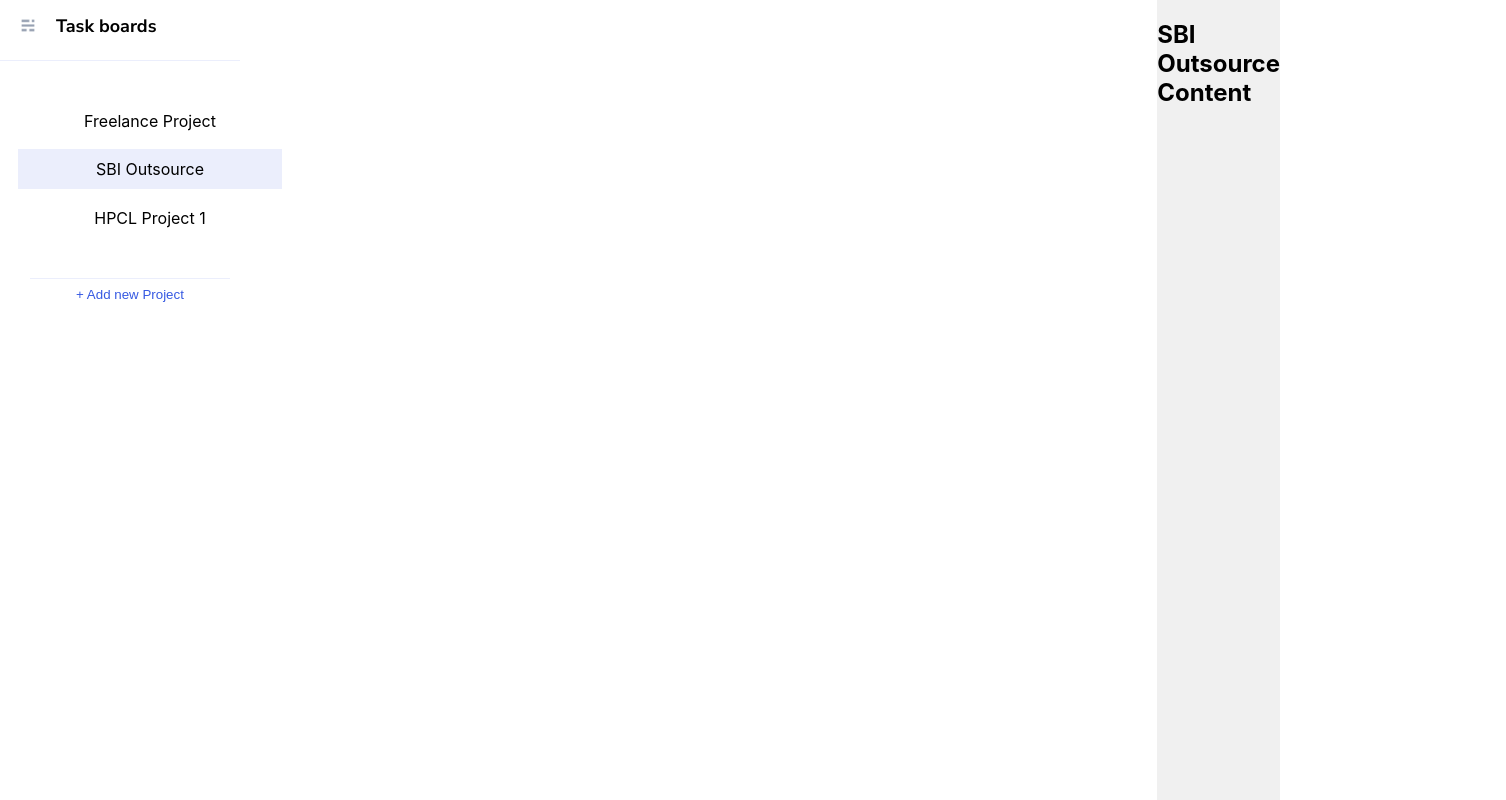
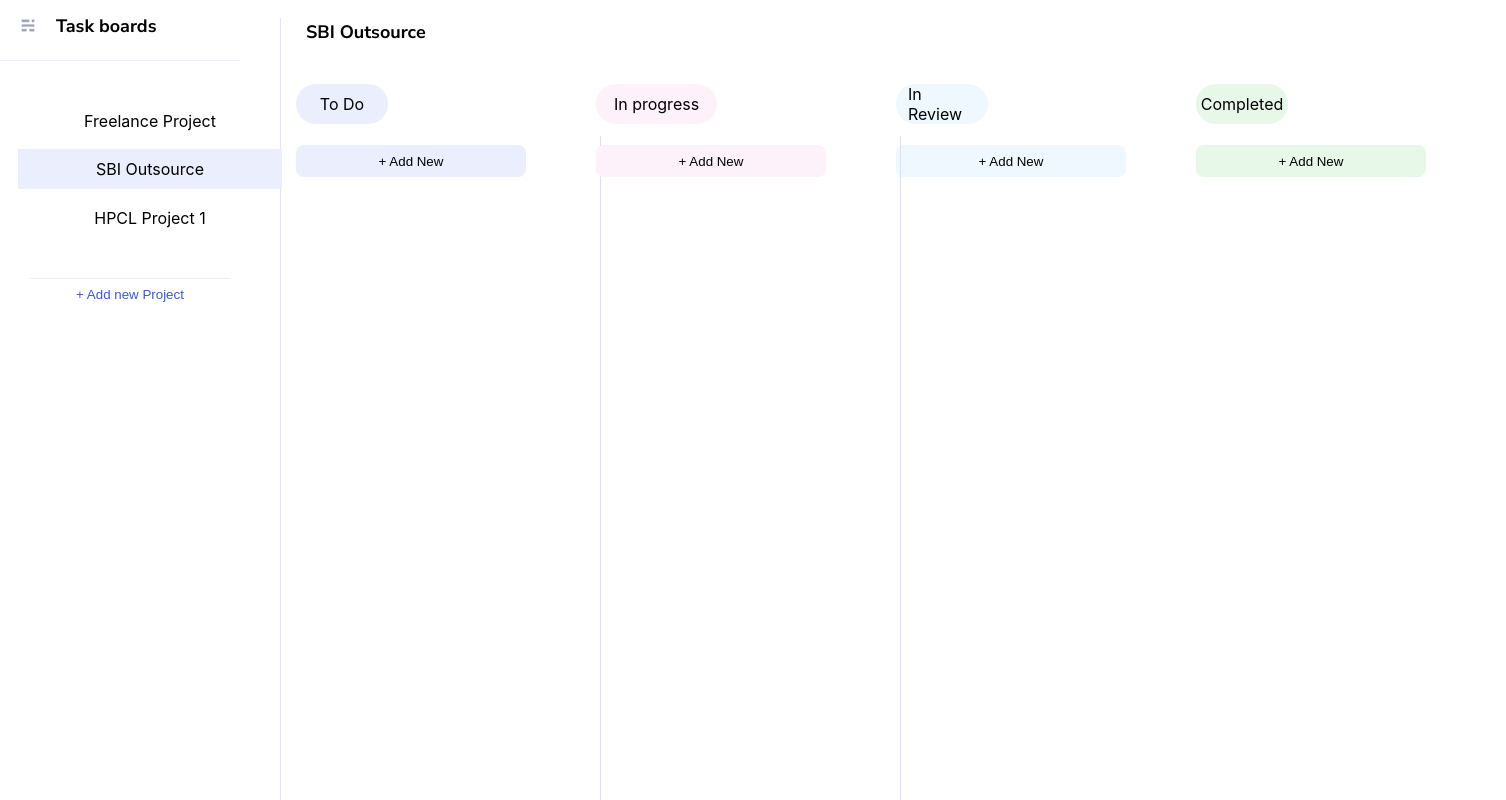
Before and after one commit to KasiViswanadh119/todoapp, a React (Create React App) app: page /sbi-outsource in a window 1280 px wide. Shown: the top 800 px of the page, 1506 px wide, since content can reach past the window. Built offline with nearby package versions, Linux system fonts and the light colour scheme.

Commit message:
modifieddesign

```diff
--- a/src/App.css
+++ b/src/App.css
@@ -1,3 +1,8 @@
+body {
+  overflow-x: hidden;
+  background-color: white;
+}
+
 .Page{
   width: 100%;
   height: 1024px;
@@ -114,6 +119,7 @@
   display: flex;
   flex-direction: row;
   gap: 30px;
+  width: 1200px;
 }
 
 .todo{
@@ -182,7 +188,7 @@
 padding: 10px, 8px, 10px, 8px;
 border-radius: 8px;
 gap: 4px;
-
+border: none;
 }
 
 .progresstext {
@@ -210,6 +216,8 @@
 padding: 10px, 8px, 10px, 8px;
 border-radius: 8px;
 gap: 4px;
+border: none;
+
 
 }
 
@@ -238,6 +246,7 @@
 padding: 10px, 8px, 10px, 8px;
 border-radius: 8px;
 gap: 4px;
+border: none;
 
 }
 
@@ -266,13 +275,14 @@
 padding: 10px, 8px, 10px, 8px;
 border-radius: 8px;
 gap: 4px;
+border: none;
 
 }
 
 /*seperationLines*/
 .seperation::before,
 .seperation::after,
-.seperation .additional-line {
+.seperation .line {
   content: '';
   position: absolute;
   width: 1px;
@@ -290,7 +300,444 @@
   left: 900px;
 }
 
-.seperation .additional-line {
+.seperation .line {
   top: 136px;
   left: 1200px;
 }
+
+/*This is for SbioutSource*/
+
+.content{
+  background-color: white;
+  border-left: 1px solid #3659E229;
+  width: 1200px;
+  height: 1024px;
+  left: 240px;
+  gap: 10px;
+
+}
+
+.header{
+  width: 1200px;
+  height: 60px;
+  padding: 16px, 24px, 16px, 24px;
+  gap: 10px;
+  font-style: Typography Styles;
+  font-family:'Nunito Sans',sans-serif;
+  font-size: 18px;
+  font-weight: 600;
+  line-height: 28px;
+  letter-spacing: 0em;
+  text-align: left;
+  position: relative;
+  left: 25px;
+}
+
+.seperation{
+  display: flex;
+  flex-direction: row;
+  gap: 30px;
+  width: 1200px;
+}
+
+.todo{
+  display: flex;
+  flex-direction: column;
+  width: 270px;
+  height: 1024px;
+  top: 84px;
+  left: 50px;
+  gap: 20px;
+
+}
+
+.progress{
+  display: flex;
+  flex-direction: column;
+  width: 270px;
+  height: 1024px;
+  top: 84px;
+  left: 318px;
+  gap: 20px;
+}
+
+.review{
+  display: flex;
+  flex-direction: column;
+  width: 270px;
+  height: 1024px;
+  top: 84px;
+  left: 612px;
+  gap: 20px;
+}
+
+.completed{
+  display: flex;
+  flex-direction: column;
+  width: 270px;
+  height: 1024px;
+  top: 84px;
+  left: 906px;
+  gap: 20px;
+}
+
+.todotext {
+  position: relative;
+  left: 15px; /* Adjust this value based on your layout */
+  top: 10px; /* Center the text vertically */
+  transform: translateY(-50%); /* Center the text vertically */
+  background: #EBEEFC;
+  width: 68px;
+  height: 32px;
+  padding: 4px 12px; /* Adjust padding shorthand */
+  border-radius: 20px;
+  display: flex;
+  justify-content: center;
+  align-items: center;
+}
+
+.todobutton{
+  background: #EBEEFC;
+  position: relative;
+  left: 15px;
+  top: -25px;
+  width: 230px;
+height: 32px;
+padding: 10px, 8px, 10px, 8px;
+border-radius: 8px;
+gap: 4px;
+border: none;
+}
+
+.progresstext {
+  position: relative;
+  left: 15px; /* Adjust this value based on your layout */
+  top: 10px; /* Center the text vertically */
+  transform: translateY(-50%); /* Center the text vertically */
+  background: #FDF2FA;
+  width: 97px;
+  height: 32px;
+  padding: 4px 12px; /* Adjust padding shorthand */
+  border-radius: 20px;
+  display: flex;
+  justify-content: center;
+  align-items: center;
+}
+
+.progressbutton{
+  background: #FDF2FA;
+  position: relative;
+  left: 15px;
+  top: -25px;
+  width: 230px;
+height: 32px;
+padding: 10px, 8px, 10px, 8px;
+border-radius: 8px;
+gap: 4px;
+border: none;
+
+
+}
+
+.reviewtext {
+  position: relative;
+  left: 15px; /* Adjust this value based on your layout */
+  top: 10px; /* Center the text vertically */
+  transform: translateY(-50%); /* Center the text vertically */
+  background: #EFF8FF;
+  width: 68px;
+  height: 32px;
+  padding: 4px 12px; /* Adjust padding shorthand */
+  border-radius: 20px;
+  display: flex;
+  justify-content: center;
+  align-items: center;
+}
+
+.reviewbutton{
+  background: #EFF8FF;
+  position: relative;
+  left: 15px;
+  top: -25px;
+  width: 230px;
+height: 32px;
+padding: 10px, 8px, 10px, 8px;
+border-radius: 8px;
+gap: 4px;
+border: none;
+
+}
+
+.completedtext {
+  position: relative;
+  left: 15px; /* Adjust this value based on your layout */
+  top: 10px; /* Center the text vertically */
+  transform: translateY(-50%); /* Center the text vertically */
+  background: #E7F8E9;
+  width: 68px;
+  height: 32px;
+  padding: 4px 12px; /* Adjust padding shorthand */
+  border-radius: 20px;
+  display: flex;
+  justify-content: center;
+  align-items: center;
+}
+
+.completedbutton{
+  background: #E7F8E9;
+  position: relative;
+  left: 15px;
+  top: -25px;
+  width: 230px;
+height: 32px;
+padding: 10px, 8px, 10px, 8px;
+border-radius: 8px;
+gap: 4px;
+border: none;
+
+}
+
+/*seperationLines*/
+.seperation::before,
+.seperation::after,
+.seperation .line {
+  content: '';
+  position: absolute;
+  width: 1px;
+  height: 821px;
+  border-left: 1px solid #D8E0FD;
+}
+
+.seperation::before {
+  top: 136px;
+  left: 600px;
+}
+
+.seperation::after {
+  top: 136px;
+  left: 900px;
+}
+
+.seperation .line {
+  top: 136px;
+  left: 1200px;
+}
+
+
+/*This is for HpclProject*/
+
+.content{
+  background-color: white;
+  border-left: 1px solid #3659E229;
+  width: 1200px;
+  height: 1024px;
+  left: 240px;
+  gap: 10px;
+
+}
+
+.header{
+  width: 1200px;
+  height: 60px;
+  padding: 16px, 24px, 16px, 24px;
+  gap: 10px;
+  font-style: Typography Styles;
+  font-family:'Nunito Sans',sans-serif;
+  font-size: 18px;
+  font-weight: 600;
+  line-height: 28px;
+  letter-spacing: 0em;
+  text-align: left;
+  position: relative;
+  left: 25px;
+}
+
+.seperation{
+  display: flex;
+  flex-direction: row;
+  gap: 30px;
+  width: 1200px;
+}
+
+.todo{
+  display: flex;
+  flex-direction: column;
+  width: 270px;
+  height: 1024px;
+  top: 84px;
+  left: 50px;
+  gap: 20px;
+
+}
+
+.progress{
+  display: flex;
+  flex-direction: column;
+  width: 270px;
+  height: 1024px;
+  top: 84px;
+  left: 318px;
+  gap: 20px;
+}
+
+.review{
+  display: flex;
+  flex-direction: column;
+  width: 270px;
+  height: 1024px;
+  top: 84px;
+  left: 612px;
+  gap: 20px;
+}
+
+.completed{
+  display: flex;
+  flex-direction: column;
+  width: 270px;
+  height: 1024px;
+  top: 84px;
+  left: 906px;
+  gap: 20px;
+}
+
+.todotext {
+  position: relative;
+  left: 15px; /* Adjust this value based on your layout */
+  top: 10px; /* Center the text vertically */
+  transform: translateY(-50%); /* Center the text vertically */
+  background: #EBEEFC;
+  width: 68px;
+  height: 32px;
+  padding: 4px 12px; /* Adjust padding shorthand */
+  border-radius: 20px;
+  display: flex;
+  justify-content: center;
+  align-items: center;
+}
+
+.todobutton{
+  background: #EBEEFC;
+  position: relative;
+  left: 15px;
+  top: -25px;
+  width: 230px;
+height: 32px;
+padding: 10px, 8px, 10px, 8px;
+border-radius: 8px;
+gap: 4px;
+border: none;
+}
+
+.progresstext {
+  position: relative;
+  left: 15px; /* Adjust this value based on your layout */
+  top: 10px; /* Center the text vertically */
+  transform: translateY(-50%); /* Center the text vertically */
+  background: #FDF2FA;
+  width: 97px;
+  height: 32px;
+  padding: 4px 12px; /* Adjust padding shorthand */
+  border-radius: 20px;
+  display: flex;
+  justify-content: center;
+  align-items: center;
+}
+
+.progressbutton{
+  background: #FDF2FA;
+  position: relative;
+  left: 15px;
+  top: -25px;
+  width: 230px;
+height: 32px;
+padding: 10px, 8px, 10px, 8px;
+border-radius: 8px;
+gap: 4px;
+border: none;
+
+
+}
+
+.reviewtext {
+  position: relative;
+  left: 15px; /* Adjust this value based on your layout */
+  top: 10px; /* Center the text vertically */
+  transform: translateY(-50%); /* Center the text vertically */
+  background: #EFF8FF;
+  width: 68px;
+  height: 32px;
+  padding: 4px 12px; /* Adjust padding shorthand */
+  border-radius: 20px;
+  display: flex;
+  justify-content: center;
+  align-items: center;
+}
+
+.reviewbutton{
+  background: #EFF8FF;
+  position: relative;
+  left: 15px;
+  top: -25px;
+  width: 230px;
+height: 32px;
+padding: 10px, 8px, 10px, 8px;
+border-radius: 8px;
+gap: 4px;
+border: none;
+
+}
+
+.completedtext {
+  position: relative;
+  left: 15px; /* Adjust this value based on your layout */
+  top: 10px; /* Center the text vertically */
+  transform: translateY(-50%); /* Center the text vertically */
+  background: #E7F8E9;
+  width: 68px;
+  height: 32px;
+  padding: 4px 12px; /* Adjust padding shorthand */
+  border-radius: 20px;
+  display: flex;
+  justify-content: center;
+  align-items: center;
+}
+
+.completedbutton{
+  background: #E7F8E9;
+  position: relative;
+  left: 15px;
+  top: -25px;
+  width: 230px;
+height: 32px;
+padding: 10px, 8px, 10px, 8px;
+border-radius: 8px;
+gap: 4px;
+border: none;
+
+}
+
+/*seperationLines*/
+.seperation::before,
+.seperation::after,
+.seperation .line {
+  content: '';
+  position: absolute;
+  width: 1px;
+  height: 821px;
+  border-left: 1px solid #D8E0FD;
+}
+
+.seperation::before {
+  top: 136px;
+  left: 600px;
+}
+
+.seperation::after {
+  top: 136px;
+  left: 900px;
+}
+
+.seperation .line {
+  top: 136px;
+  left: 1200px;
+}
--- a/src/components/layouts/Layout.js
+++ b/src/components/layouts/Layout.js
@@ -6,7 +6,7 @@
     return (
       <div style={{ display: "flex" }}>
         <SideBar />
-        <div style={{ flex: 1, padding: 0, backgroundColor: "#f0f0f0" }}>
+        <div style={{ flex: 1, padding: 0, backgroundColor: "#ffffff" }}>
           {children}
         </div>
       </div>
--- a/src/pages/HpclProject.js
+++ b/src/pages/HpclProject.js
@@ -3,11 +3,31 @@
 
 const HPCLProject1 = () => {
   return (
-    <div>
-      <h2>HPCL Project 1 Content</h2>
-      {/* Add your specific content for HPCL Project 1 here */}
+    <div className="content">
+        <div className="header">
+            <p>HPCL Project1</p>
+        </div>
+        <div className="seperation">
+            <div className="todo">
+                <p className="todotext">To Do</p>
+                <button className="todobutton">+ Add New</button>
+            </div>
+            <div className="progress">
+                <p className="progresstext">In progress</p>
+                <button className="progressbutton">+ Add New</button>
+            </div>
+            <div className="review">
+                <p className="reviewtext">In Review</p>
+                <button className="reviewbutton">+ Add New</button>
+            </div>
+            <div className="completed">
+                <p className="completedtext">Completed</p>
+                <button className="completedbutton">+ Add New</button>
+            </div>
+        </div>
+
     </div>
-  );
+  )
 };
 
 export default HPCLProject1;
--- a/src/pages/Sbioutsource.js
+++ b/src/pages/Sbioutsource.js
@@ -3,11 +3,31 @@
 
 const SBIOutsource = () => {
   return (
-    <div>
-      <h2>SBI Outsource Content</h2>
-      {/* Add your specific content for SBI Outsource here */}
+    <div className="content">
+        <div className="header">
+            <p>SBI Outsource</p>
+        </div>
+        <div className="seperation">
+            <div className="todo">
+                <p className="todotext">To Do</p>
+                <button className="todobutton">+ Add New</button>
+            </div>
+            <div className="progress">
+                <p className="progresstext">In progress</p>
+                <button className="progressbutton">+ Add New</button>
+            </div>
+            <div className="review">
+                <p className="reviewtext">In Review</p>
+                <button className="reviewbutton">+ Add New</button>
+            </div>
+            <div className="completed">
+                <p className="completedtext">Completed</p>
+                <button className="completedbutton">+ Add New</button>
+            </div>
+        </div>
+
     </div>
-  );
+  )
 };
 
 export default SBIOutsource;
```
